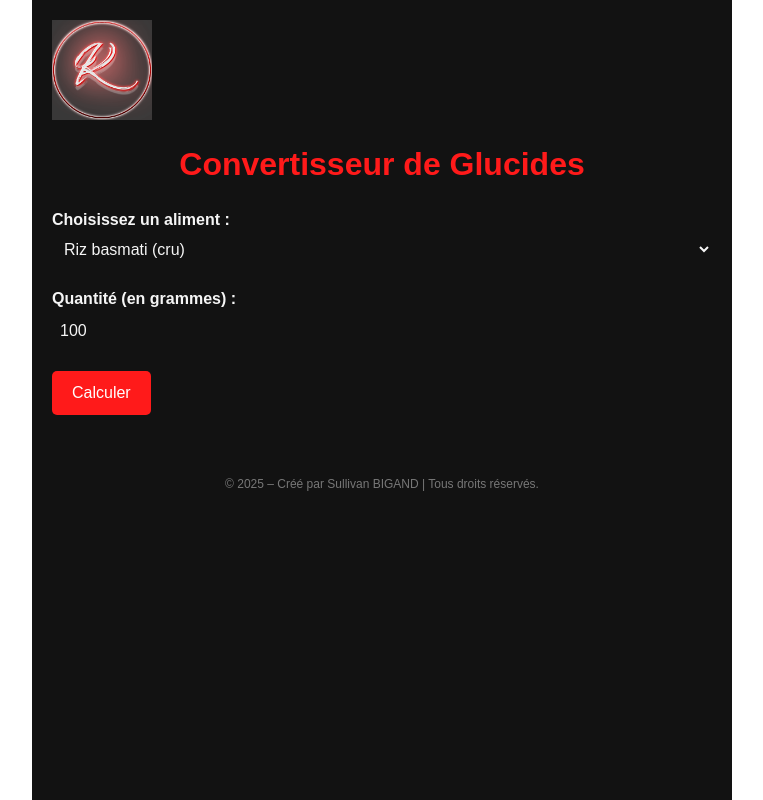
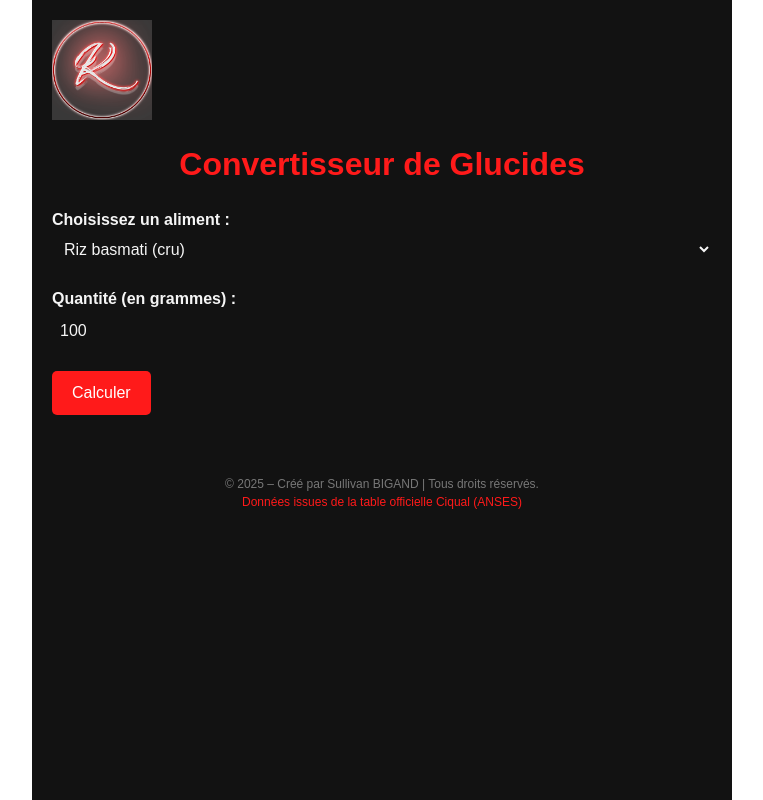
Before and after one commit to Krakitoo/convertisseur-glucides, a Next.js app: page / in a window 1280 px wide. Shown: the whole page, without its empty margins (258-1021 px from the left). Built offline with nearby package versions, Linux system fonts and the light colour scheme.

Commit message:
fix: valeurs nutritionnelles selon CIQUAL + ajout lien source

```diff
--- a/src/app/page.tsx
+++ b/src/app/page.tsx
@@ -21,14 +21,14 @@ type Resultat = {
 };
 
 const aliments: Record<string, Aliment> = {
-  "Riz basmati (cru)": { kcal: 358, glucides: 78, proteines: 8, lipides: 1, ratio: 3.2 },
+  "Riz basmati (cru)": { kcal: 353, glucides: 77.8, proteines: 7.7, lipides: 0.8, ratio: 3.2 },
   "Riz complet (cru)": { kcal: 362, glucides: 76, proteines: 7.5, lipides: 2.2, ratio: 3.1 },
-  "Pâtes blé dur (cru)": { kcal: 353, glucides: 71, proteines: 12, lipides: 1.5, ratio: 2.5 },
-  "Pâtes complètes (cru)": { kcal: 348, glucides: 65, proteines: 13, lipides: 2.5, ratio: 2.4 },
-  "Lentilles vertes (cru)": { kcal: 339, glucides: 52, proteines: 25, lipides: 1.1, ratio: 2.7 },
-  "Lentilles corail (cru)": { kcal: 358, glucides: 60, proteines: 24, lipides: 1.5, ratio: 2.5 },
-  "Quinoa (cru)": { kcal: 368, glucides: 64, proteines: 14, lipides: 5.5, ratio: 2.5 },
-  "Pomme de terre (cru)": { kcal: 77, glucides: 17, proteines: 2, lipides: 0.1, ratio: 1.05 },
+  "Pâtes blé dur (crues)": { kcal: 353, glucides: 71, proteines: 12, lipides: 1.5, ratio: 2.5 },
+  "Pâtes complètes (crues)": { kcal: 348, glucides: 65, proteines: 13, lipides: 2.5, ratio: 2.4 },
+  "Lentilles vertes (crues)": { kcal: 352, glucides: 63.4, proteines: 24.6, lipides: 1.1, ratio: 2.7 },
+  "Lentilles corail (crues)": { kcal: 352, glucides: 63.4, proteines: 24.6, lipides: 1.1, ratio: 2.5 },
+  "Quinoa (cru)": { kcal: 358, glucides: 58.1, proteines: 13.2, lipides: 6.1, ratio: 2.5 },
+  "Pomme de terre (crue)": { kcal: 77, glucides: 17, proteines: 2, lipides: 0.1, ratio: 1.05 },
 };
 
 export default function Home() {
@@ -132,7 +132,10 @@ export default function Home() {
       )}
 
       <footer style={{ marginTop: 60, textAlign: "center", fontSize: 12, color: "#777" }}>
-        © 2025 – Créé par Sullivan BIGAND | Tous droits réservés.
+        <p>© 2025 – Créé par Sullivan BIGAND | Tous droits réservés.</p>
+        <p><a href="https://ciqual.anses.fr/" target="_blank" rel="noopener noreferrer" style={{ color: "#ff1a1a" }}>
+          Données issues de la table officielle Ciqual (ANSES)
+        </a></p>
       </footer>
     </main>
   );
```
